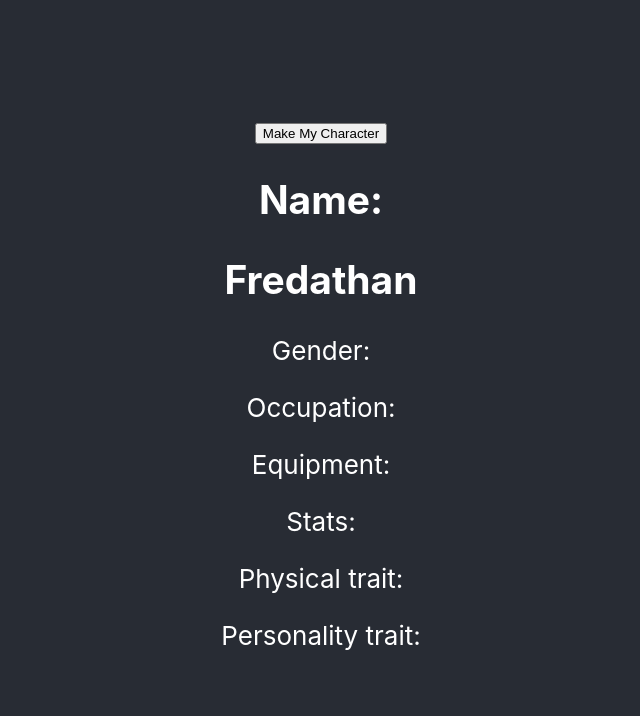
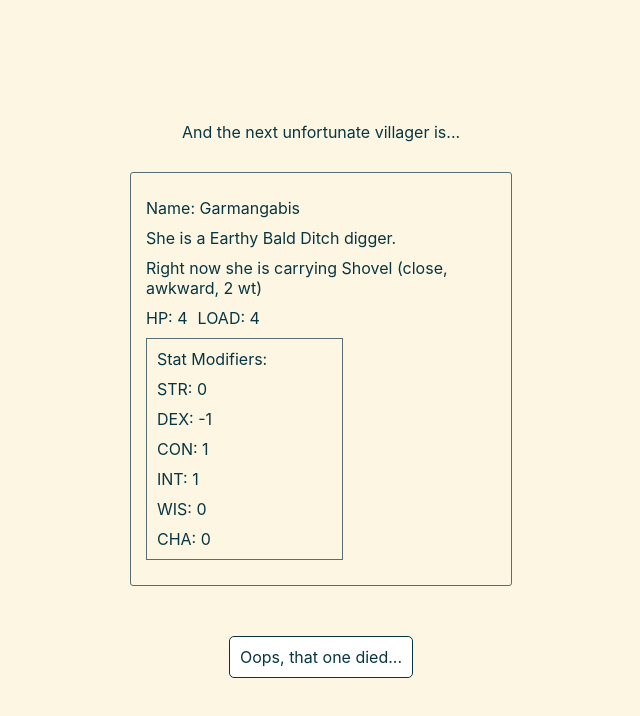
Before and after one commit to mwestdri/funnel-world-gen, a React (Create React App) app: page / in a window 1280 px wide. Shown: the top 716 px of the page, without its empty margins (319-959 px from the left). Built offline with nearby package versions, Linux system fonts and the light colour scheme.

Commit message:
basic styling

```diff
--- a/src/App.css
+++ b/src/App.css
@@ -1,11 +1,4 @@
-.App {
-  text-align: center;
-}
 
-.App-logo {
-  height: 40vmin;
-  pointer-events: none;
-}
 
 @media (prefers-reduced-motion: no-preference) {
   .App-logo {
@@ -13,26 +6,25 @@
   }
 }
 
-.App-header {
-  background-color: #282c34;
+.App {
+  background-color: #FDF6E3;
   min-height: 100vh;
   display: flex;
   flex-direction: column;
   align-items: center;
   justify-content: center;
-  font-size: calc(10px + 2vmin);
-  color: white;
+  color: #073642;
 }
 
 .App-link {
   color: #61dafb;
 }
 
-@keyframes App-logo-spin {
-  from {
-    transform: rotate(0deg);
-  }
-  to {
-    transform: rotate(360deg);
-  }
+.generateButton {
+  border-radius: 5px;
+  border: 1px solid #073642;
+  background-color: white;
+  padding: 10px;
+  color: #073642;
+  margin-top: 20px;
 }
--- a/src/App.js
+++ b/src/App.js
@@ -1,17 +1,19 @@
-import React from 'react';
+import React, {useEffect} from 'react';
 import './App.css';
 import CharacterSheet from './components/characterSheet';
 import {connect} from 'react-redux';
 import { createCharacter } from './state/actions';
 
 function App({ createCharacter }) {
+  useEffect(() => {
+    createCharacter();
+    }, []);
   return (
     <div className="App">
-      <header className="App-header">
-        <button className="generateButton" onClick={createCharacter}>Make My Character</button>
+        <div>And the next unfortunate villager is...</div>
         <CharacterSheet />
+        <div className="generateButton" onClick={createCharacter}>Oops, that one died...</div>
 
-      </header>
     </div>
   );
 }
--- /dev/null
+++ b/src/components/characterSheet.css
@@ -0,0 +1,22 @@
+.charSheet {
+    border: 1px solid #586e75;
+    margin: 30px;
+    padding: 15px;
+    max-width: 350px;
+    border-radius: 3px;
+}
+
+.statsContainer {
+    border: 1px solid #586e75;
+    padding: 10px;
+    width: 50%;
+}
+.hpLoad {
+    padding-right: 10px;
+}
+.section {
+    margin: 10px 0;
+}
+.stat {
+    margin-top: 10px;
+}
--- a/src/components/characterSheet.js
+++ b/src/components/characterSheet.js
@@ -1,34 +1,46 @@
 import React from 'react';
 import { connect } from 'react-redux';
+import './characterSheet.css';
 
 
 const CharacterSheet = ({name, gender, occupation, equipment, stats, traits}) => {
-    console.log(name)
-    const statElements = renderStats(stats);
+    console.log(equipment)
+    const hpLoadStats = stats.slice(-2);
+    const otherStats = stats.slice(0, stats.length -2);
+    const statElements = renderStats(otherStats);
+
     return(
         <div className="charSheet">
-            <h2>Name: </h2>
-            <h2>{name}</h2>
-            <p>Gender: </p>
-            <p>{gender}</p>
-            <p>Occupation: </p>
-            <p>{occupation}</p>
-            <p>Equipment: </p>
-            <p>{equipment}</p>
-            <p>Stats: </p>
-            {statElements}
-            <p>Physical trait: </p>
-            <p>{traits.physical}</p>
-            <p>Personality trait: </p>
-            <p>{traits.personality}</p>
-
+            <div className="name section">
+                <span className="nameLabel">Name: </span>
+                {name}
+                </div>
+            <div className="section">
+                {`${gender === 'Male' ? 'He' : 'She'} is a ${traits.personality} ${traits.physical} ${occupation}.`}
+            </div>
+            <div>
+                {`Right now ${gender === 'Male' ? 'he' : 'she'} is carrying ${equipment}`}
+            </div>
+            <div className="section">
+                {renderOtherStats(hpLoadStats)}
+            </div>
+            <div className="statsContainer section">
+                <span className="stats"> Stat Modifiers: </span>
+                {statElements}
+            </div>
 
         </div>
     )
 }
+const renderOtherStats = (stats) => {
+
+    return stats.map(x =>
+        <span className="hpLoad">{`${x.shortName}: ${x.value}`}</span>
+    );
+}
 const renderStats = (stats) => {
     return stats.map(x =>
-        <p>{`${x.shortName}: ${x.value}`}</p>
+        <div className="stat">{`${x.shortName}: ${x.value}`}</div>
     );
 }
 
--- a/src/gen.js
+++ b/src/gen.js
@@ -17,20 +17,20 @@ const rollStat = () => {
 }
 const convertToModifier = (score) => {
     switch(true) {
-        case (score == 3):
+        case (score === 3):
             return -3;
         case (score <= 5):
             return -2;
         case (score <= 8):
             return -1;
         case (score <= 12):
-            return 0;
+            return +0;
         case (score <= 15):
-            return 1;
+            return +1;
         case (score <= 17):
-            return 2;
-        case (score == 18):
-            return 3;
+            return +2;
+        case (score === 18):
+            return +3;
         default:
             return -20;
     }
@@ -42,11 +42,11 @@ const getIndividualStat = (stat) => {
 }
 
 const getOccupation = () => {
-    const idx = roll(100);
+    const idx = roll(100) - 1;
     return occupations[idx];
 }
 const getName = (gender) => {
-    const idx = roll(100)
+    const idx = roll(100) - 1;
     return gender === 'Male' ? maleNames[idx] : femaleNames[idx];
 }
 // const getName = (occ, gender) => {
@@ -84,11 +84,11 @@ const getName = (gender) => {
 // 	  	 return names.femaleHalflingNames[index]
 // }
 const getPhysTrait = () => {
-   const index = roll(100);
+   const index = roll(100) - 1;
    return physicalTraits[index]
 }
 const getPersTrait = () => {
-   const index = roll(100)
+   const index = roll(100) - 1;
    return personalityTraits[index]
 }
 const getTraits = () => {
@@ -106,14 +106,6 @@ const getTraits = () => {
 // name = getName(occ, gender)
 // print('Name: '+getName(occ, gender))
 
-// print('Occupation: '+occ)
-// print ('Gender: '+gender+'\n')
-
-// print('Traits:')
-// print('Physical trait: '+str(getPhysTrait()))
-// print('Personality trait: '+str(getPersTrait()))
-
-// print('\n\n############## Ability Scores and Modifiers ##############\n')
 const getStats = () => {
     const constitutionRawScore = rollStat();
     const hp = Math.ceil(constitutionRawScore/4);
@@ -166,8 +158,4 @@ const getStats = () => {
     return stats;
 }
 
-// hp=math.ceil(float(con)/4)
-// load=mod(st) + 4
-// print('\nHP: '+str(hp))
-// print('LOAD: '+str(load))
 export {getName, getGender, getOccupation, getStats, getTraits};
--- a/src/traits.js
+++ b/src/traits.js
@@ -1,14 +1,14 @@
-const physicalTraits = ['Bald', 'Balding', 'Barrel-chested', 'Big feet', 'Big hands', 'Bloodshot eyes', 'Blue-eyed', 'Bony', 'Booming voice',
-'Braided hair', 'Broad brow', 'Broad chest', 'Broad hips', 'Broad shoulders', 'Buck teeth', 'Bushy eyebrows', 'Cleft chin', 'Crooked teeth',
-'Curly hair', 'Dark eyes', 'Dark skin', 'Dimples', 'Dirty', 'Fair-haired', 'Fat', 'Freckled', 'Full lips',
-'Furrowed brow', 'Glowering', 'Gnarled fingers', 'Greasy-looking', 'Hairless', 'Hawk-nosed', 'High cheekbones', 'Hirsute',
+const physicalTraits = ['Bald', 'Balding', 'Barrel-chested', 'Big-footed', 'Big-handed', 'Bloodshot-eyed', 'Blue-eyed', 'Bony', 'Booming voice',
+'Braided hair', 'Broad brow', 'Broad-chested', 'Broad hips', 'Broad shoulders', 'Buck teeth', 'Bushy-browed', 'Cleft-chin', 'Crooked-toothed',
+'Curly hair', 'Dark eyes', 'Dark skin', 'Dimples', 'Dirty', 'Fair-haired', 'Fat', 'Freckled', 'Full-lipped',
+'Furrowed brow', 'Glowering', 'Gnarled fingers', 'Greasy-looking', 'Hairless', 'Hawk-nosed', 'High cheekboned', 'Hirsute',
 'Hunchback', 'Husky voice', 'Lambchop sideburns', 'Lanky', 'Large ears', 'Large eyes', 'Large eyes',
-'Large nose', 'Lazy eye', 'Limp', 'Long arms', 'Long beard', 'Long fingers', 'Long legs', 'Long mustache',
-'Long torso', 'Matted hair', 'Missing teeth', 'Nasal voice', 'Nearsighted', 'Nose ring', 'One ear', 'One eye',
-'One hand', 'Pale skin', 'Peg leg', 'Persistent cough', 'Petite', 'Piercing(s)', 'Plump', 'Pop-eyed',
-'Pot-bellied', 'Quiet voice', 'Rosy cheeks', 'Rotten teeth', 'Ruddy', 'Scars(s)', 'Scowly', 'Sharp chin', 'Sharp fingernails', 'Short',
+'Large nose', 'Lazy eye', 'Limp', 'Long arms', 'Long beard', 'Long fingers', 'Long legged', 'Long mustachioed',
+'Long torso', 'Matted hair', 'Missing teeth', 'Nasal voice', 'Nearsighted', 'Nose ring', 'One eared', 'One eyed',
+'One hand', 'Pale skin', 'Peg leg', 'Persistent cough', 'Petite', 'Heavily Pierced', 'Plump', 'Pop-eyed',
+'Pot-bellied', 'Soft-voiced', 'Rosy-cheeked', 'Rotten teeth', 'Ruddy', 'Heavily Scarred', 'Scowly', 'Sharp chin', 'Sharp fingernails', 'Short',
 'Short hair', 'Skinny', 'Small ears', 'Small eyes', 'Small feet', 'Small hands', 'Small nose', 'Smiley', 'Spade-like hands', 'Square jaw', 'Stocky',
-'Stubby fingers', 'Swan-like neck', 'Tall', 'Tattoo(s)', 'Thick neck', 'Unibrow', 'Wavy hair', 'Weathered', 'Well-built', 'Well-groomed',
+'Stubby fingers', 'Swan-necked', 'Tall', 'Tattooed', 'Thick necked', 'Unibrowed', 'Wavy haired', 'Weathered', 'Well-built', 'Well-groomed',
 'Wheezy', 'Whiny', 'Wild hair']
 
 
```
